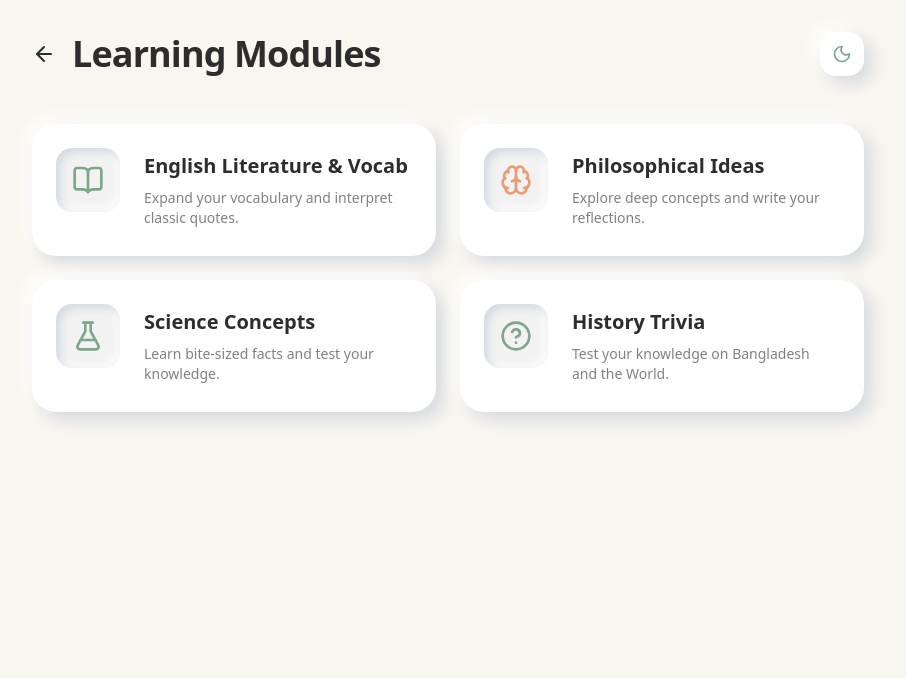
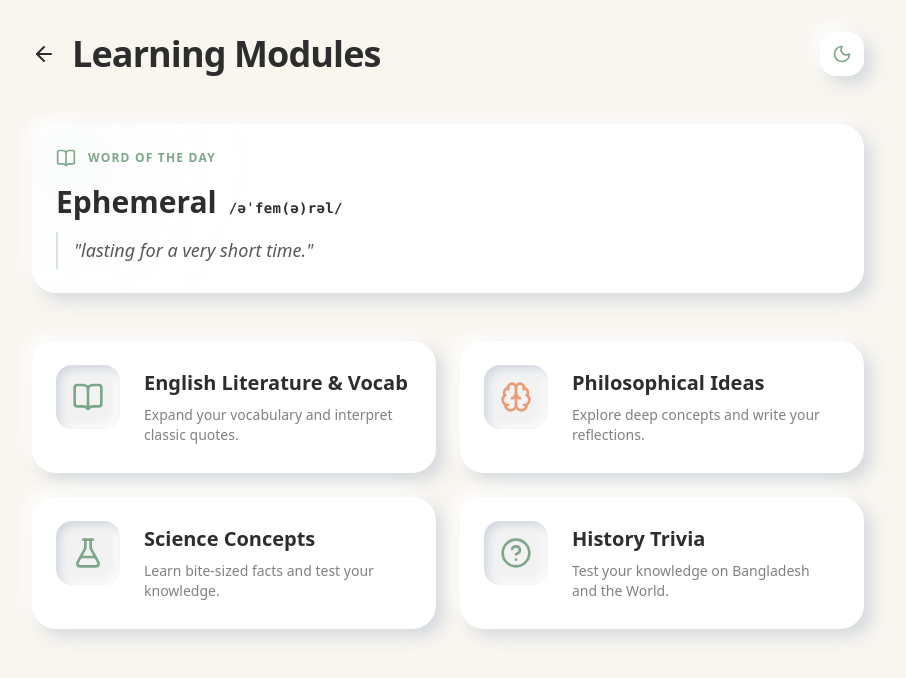
Before and after one commit to rakinthegreat/friction_titanicSwimTeam, a Next.js app: page /learn in a window 1280 px wide. Shown: the top 678 px of the page, without its empty margins (192-1098 px from the left). Built offline with nearby package versions, Linux system fonts and the light colour scheme; no server answers.

Commit message:
Learn: Word of the Day

```diff
--- /dev/null
+++ b/src/app/api/word-of-the-day/route.ts
@@ -0,0 +1,52 @@
+import { NextResponse } from 'next/server';
+
+export const revalidate = 86400; // Cache this response for 24 hours (86400 seconds)
+
+export async function GET() {
+  try {
+    let finalWord = '';
+    let finalMeaning = '';
+    let finalPhonetic = '';
+
+    // Try up to 10 times to find a random word that actually has a dictionary definition
+    for (let i = 0; i < 10; i++) {
+      const wordRes = await fetch('https://random-word-api.vercel.app/api?words=1');
+      if (!wordRes.ok) continue;
+
+      const [randomWord] = await wordRes.json();
+
+      const defRes = await fetch(`https://api.dictionaryapi.dev/api/v2/entries/en/${randomWord}`);
+      if (!defRes.ok) continue;
+
+      const defData = await defRes.json();
+      const entry = defData[0];
+
+      if (entry.meanings && entry.meanings.length > 0) {
+        finalWord = randomWord;
+        finalMeaning = entry.meanings[0].definitions[0].definition;
+        finalPhonetic = entry.phonetic || entry.phonetics?.find((p: any) => p.text)?.text || '';
+        break;
+      }
+    }
+
+    // Fallback if the random API is down or we couldn't find a word with a definition in 10 tries
+    if (!finalWord) {
+      finalWord = 'serendipity';
+      finalMeaning = 'the occurrence and development of events by chance in a happy or beneficial way.';
+      finalPhonetic = '/ˌserənˈdipədē/';
+    }
+
+    return NextResponse.json({
+      word: finalWord,
+      meaning: finalMeaning,
+      phonetic: finalPhonetic
+    });
+  } catch (error) {
+    console.error("Error generating word of the day:", error);
+    return NextResponse.json({
+      word: 'ephemeral',
+      meaning: 'lasting for a very short time.',
+      phonetic: '/əˈfem(ə)rəl/'
+    });
+  }
+}
--- a/src/app/learn/page.tsx
+++ b/src/app/learn/page.tsx
@@ -6,6 +6,7 @@ import { ThemeToggle } from '@/components/ui/ThemeToggle';
 import { ArrowLeft, BookOpen, Brain, FlaskConical, HelpCircle } from 'lucide-react';
 import { useRouter } from 'next/navigation';
 import Link from 'next/link';
+import { WordOfTheDayWidget } from '@/components/learn/WordOfTheDayWidget';
 
 export default function LearnDirectoryPage() {
   const router = useRouter();
@@ -60,6 +61,8 @@ export default function LearnDirectoryPage() {
         <ThemeToggle />
       </header>
 
+      <WordOfTheDayWidget />
+
       <section className="grid grid-cols-1 md:grid-cols-2 gap-6">
         {modules.map((mod, i) => (
           <Link key={i} href={mod.href}>
--- /dev/null
+++ b/src/components/learn/WordOfTheDayWidget.tsx
@@ -0,0 +1,76 @@
+'use client';
+
+import React, { useState, useEffect } from 'react';
+import { BookOpen, Loader2 } from 'lucide-react';
+import { Card } from '../ui/Card';
+
+interface WordData {
+  word: string;
+  phonetic: string;
+  meaning: string;
+}
+
+export const WordOfTheDayWidget = () => {
+  const [data, setData] = useState<WordData | null>(null);
+  const [loading, setLoading] = useState(true);
+
+  useEffect(() => {
+    const fetchWordOfTheDay = async () => {
+      try {
+        // Fetch from our internal API route which caches the result globally for 24 hours
+        const response = await fetch('/api/word-of-the-day');
+        if (!response.ok) throw new Error('Failed to fetch word of the day API');
+
+        const data = await response.json();
+        setData(data);
+
+      } catch (error) {
+        console.error("Failed to fetch word of the day:", error);
+      } finally {
+        setLoading(false);
+      }
+    };
+
+    fetchWordOfTheDay();
+  }, []);
+
+  return (
+    <Card className="flex flex-col p-6 bg-card border-none shadow-neo-out relative overflow-hidden group mb-12">
+      <div className="absolute -left-10 -top-10 w-40 h-40 bg-accent/5 rounded-full blur-3xl group-hover:bg-accent/10 transition-colors" />
+
+      <div className="flex items-center space-x-3 z-10 mb-4 text-foreground/50">
+        <BookOpen className="w-5 h-5 text-accent" />
+        <span className="font-bold uppercase tracking-widest text-xs text-accent">Word of the Day</span>
+      </div>
+
+      <div className="z-10">
+        {loading ? (
+          <div className="flex items-center space-x-2 text-foreground/50 py-4">
+            <Loader2 className="w-5 h-5 animate-spin" />
+            <span className="text-sm font-medium">Fetching dictionary...</span>
+          </div>
+        ) : data ? (
+          <div className="space-y-2">
+            <div className="flex items-baseline gap-3">
+              <h3 className="text-3xl font-black capitalize text-foreground">
+                {data.word}
+              </h3>
+              {data.phonetic && (
+                <span className="text-sm font-bold  dark:text-orange-500 font-mono tracking-wide">
+                  {data.phonetic}
+                </span>
+              )}
+            </div>
+            <p className="text-lg font-medium text-foreground/80 leading-relaxed italic border-l-2 border-accent/30 pl-4 mt-3 py-1">
+              "{data.meaning}"
+            </p>
+          </div>
+        ) : (
+          <div className="text-foreground/40 text-sm font-medium py-4">
+            Dictionary unavailable
+          </div>
+        )}
+      </div>
+    </Card>
+  );
+};
```
